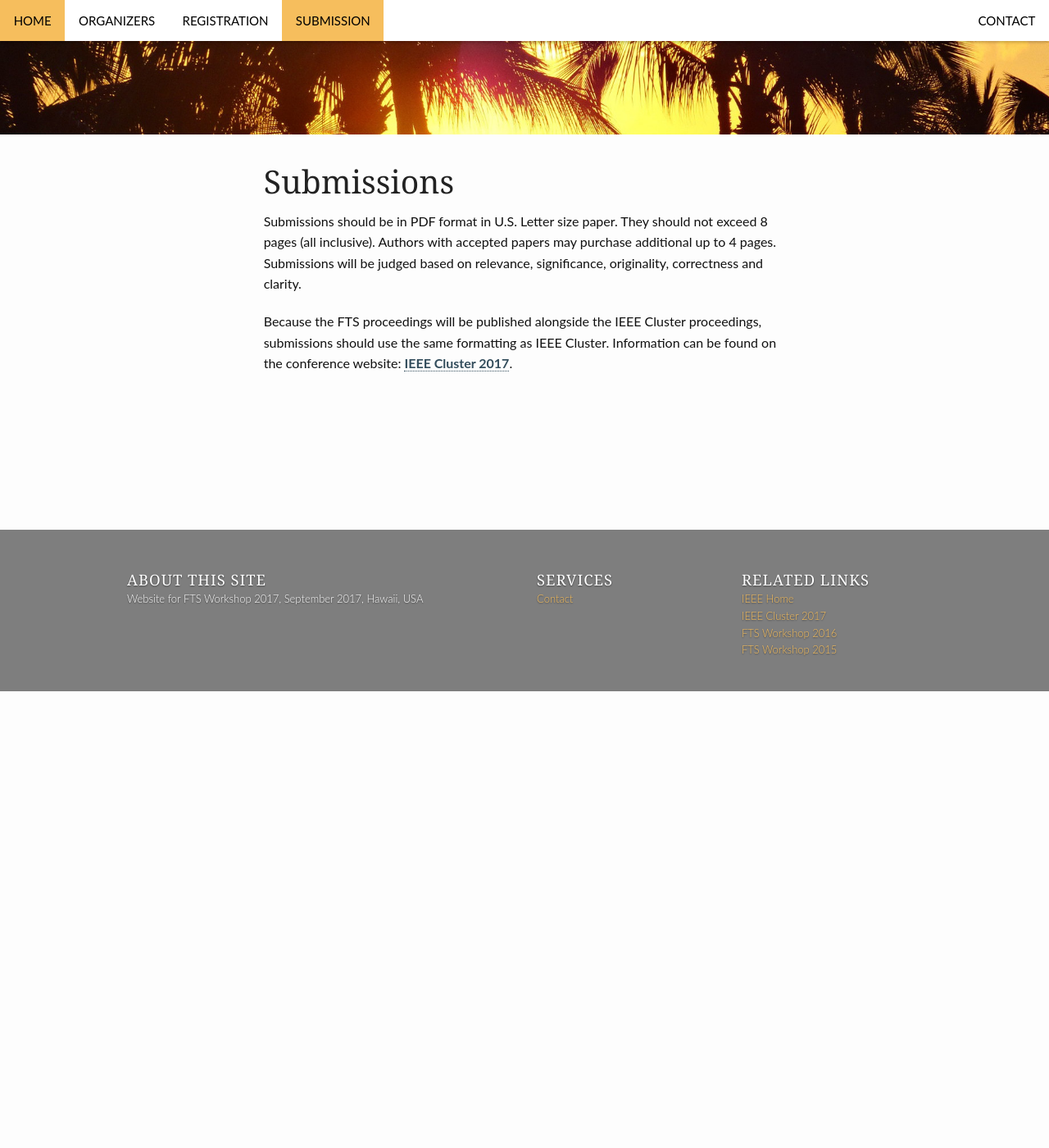
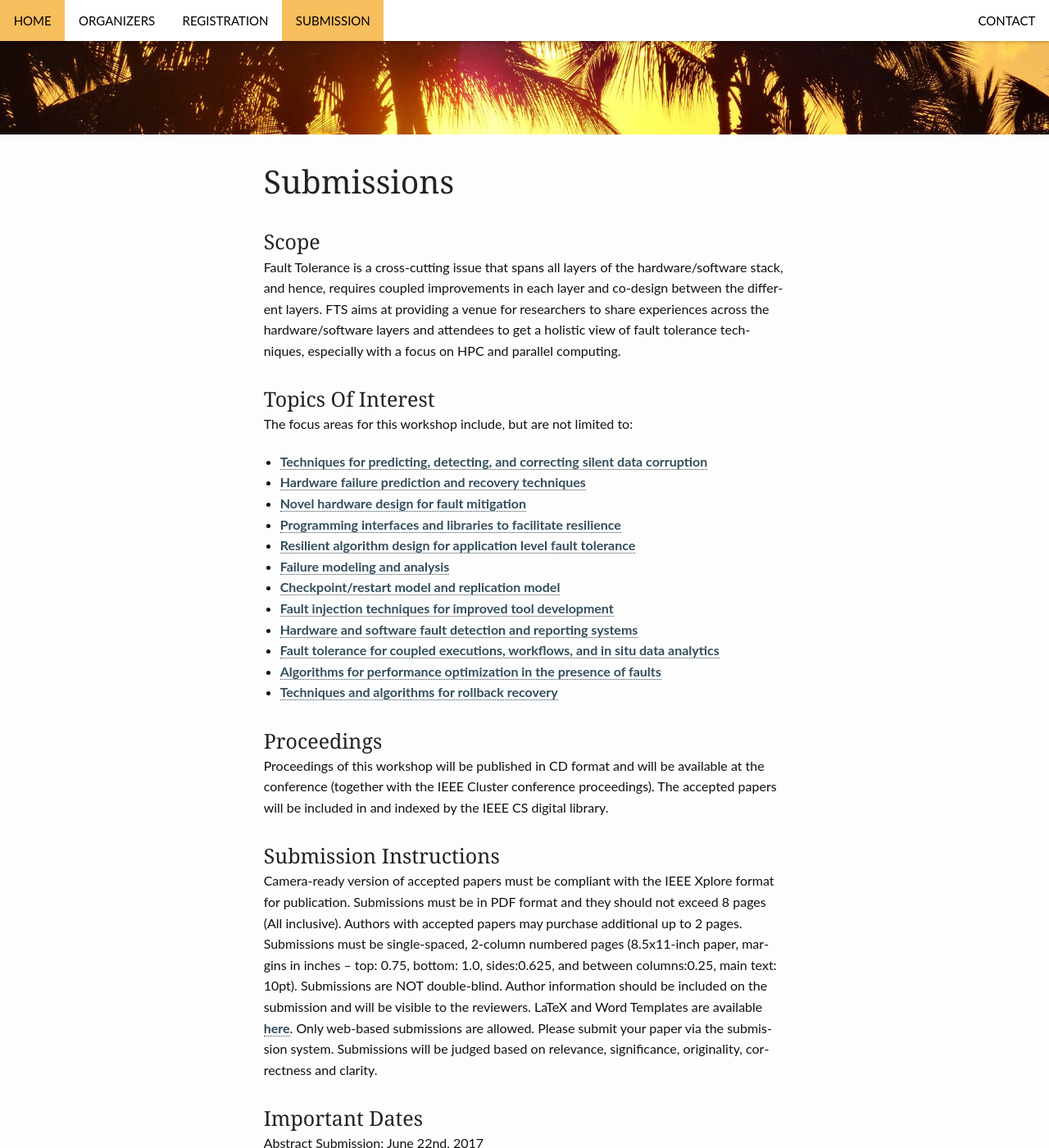
Before and after one commit to fts-workshop/fts17.github.io, a Jekyll site: the page built from submission.md, in a window 1280 px wide and 1400 px high, scrolled down 196 px. Shown: the whole window at 82% size. Built offline with Jekyll 4.4.1, drawn with Linux system fonts in a browser that asks for light colours; before the commit the page ends 1039 px from its top, so only the background shows below that; some of the changed text lies outside the part shown.

Commit message:
Submission page update

```diff
--- a/submission.md
+++ b/submission.md
@@ -8,8 +8,34 @@ header:
    permalink: "/submissions/"
 ---
 
-Submissions should be in PDF format in U.S. Letter size paper. They should not exceed 8 pages (all inclusive). Authors with accepted papers may purchase additional up to 4 pages.
-Submissions will be judged based on relevance, significance, originality, correctness and clarity.
+<h3>Scope</h3>
+Fault Tolerance is a cross-cutting issue that spans all layers of the hardware/software stack, and hence, requires coupled improvements in each layer and co-design between the different layers. FTS aims at providing a venue for researchers to share experiences across the hardware/software layers and attendees to get a holistic view of fault tolerance techniques, especially with a focus on HPC and parallel computing.
 
-Because the FTS proceedings will be published alongside the IEEE Cluster proceedings, submissions should use the same formatting as IEEE Cluster.
-Information can be found on the conference website: [IEEE Cluster 2017](https://cluster17.github.io){:target="_blank"}.
+<h3>Topics Of Interest</h3>
+The focus areas for this workshop include, but are not limited to:
+
+- [Techniques for predicting, detecting, and correcting silent data corruption](#scope1)
+- [Hardware failure prediction and recovery techniques](#scope2)
+- [Novel hardware design for fault mitigation](#scope3)
+- [Programming interfaces and libraries to facilitate resilience](#scope4)
+- [Resilient algorithm design for application level fault tolerance](#scope5)
+- [Failure modeling and analysis](#scope6)
+- [Checkpoint/restart model and replication model](#scope7)
+- [Fault injection techniques for improved tool development](#scope8)
+- [Hardware and software fault detection and reporting systems](#scope9)
+- [Fault tolerance for coupled executions, workflows, and in situ data analytics](#scope10)
+- [Algorithms for performance optimization in the presence of faults](#scope11)
+- [Techniques and algorithms for rollback recovery](#scope12)
+
+<h3>Proceedings</h3>
+Proceedings of this workshop will be published in CD format and will be available at the conference (together with the IEEE Cluster conference proceedings). The accepted papers will be included in and indexed by the IEEE CS digital library.
+
+<h3>Submission Instructions</h3>
+Camera-ready version of accepted papers must be compliant with the IEEE Xplore format for publication. Submissions must be in PDF format and they should not exceed 8 pages (All inclusive). Authors with accepted papers may purchase additional up to 2 pages. Submissions must be single-spaced, 2-column numbered pages (8.5x11-inch paper, margins in inches -- top: 0.75, bottom: 1.0, sides:0.625, and between columns:0.25, main text: 10pt). Submissions are NOT double-blind. Author information should be included on the submission and will be visible to the reviewers. LaTeX and Word Templates are available [here](http://www.ieee.org/conferences_events/conferences/publishing/templates.html){:target="_blank"}. Only web-based submissions are allowed. Please submit your paper via the submission system. Submissions will be judged based on relevance, significance, originality, correctness and clarity.
+
+<h3>Important Dates</h3>
+Abstract Submission:   June 22nd, 2017<br>
+Paper Submission:      July 2nd, 2017<br>
+Author Notification:   July 20th, 2017<br>
+Camera Ready:          July 27th, 2017<br>
+Workshop Date:         September 5th, 2017<br>
```
